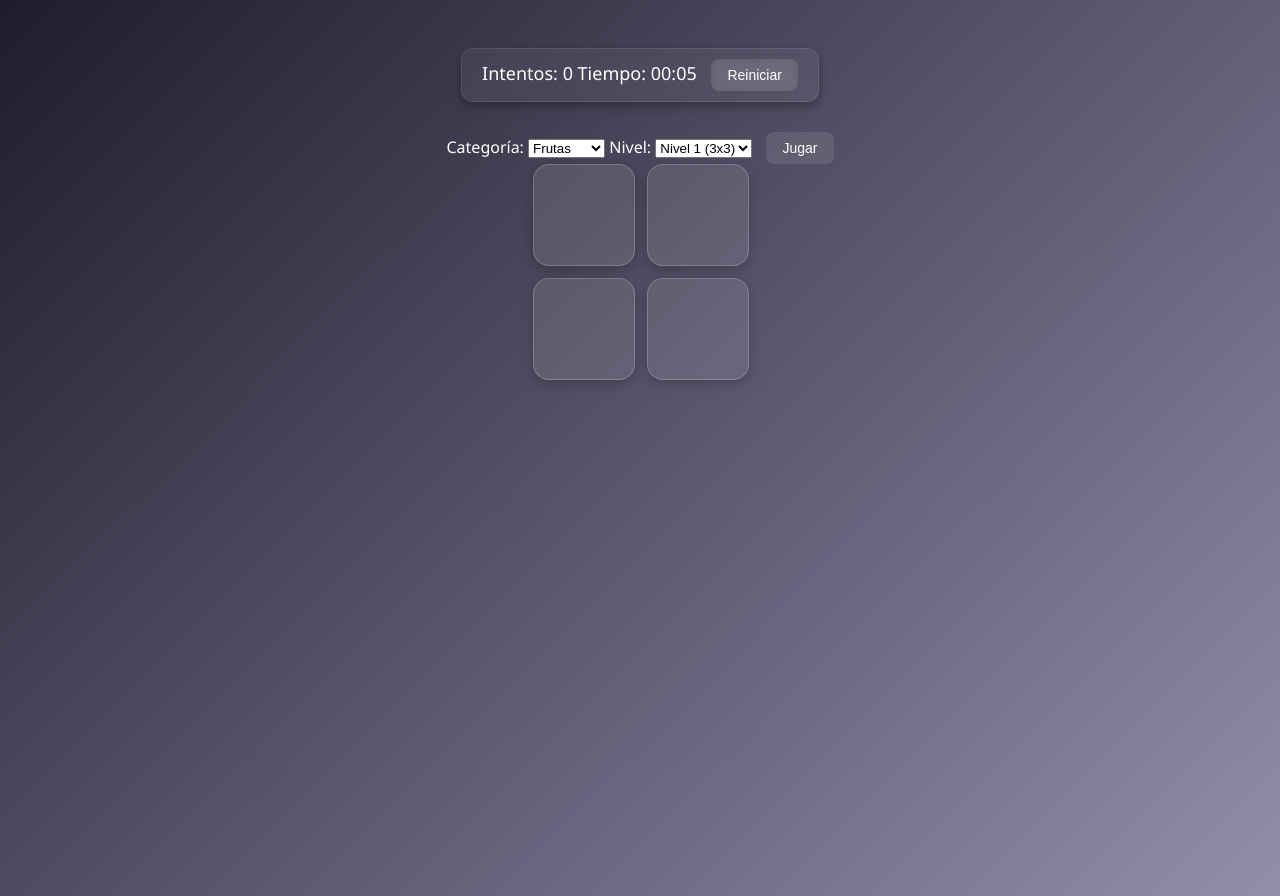
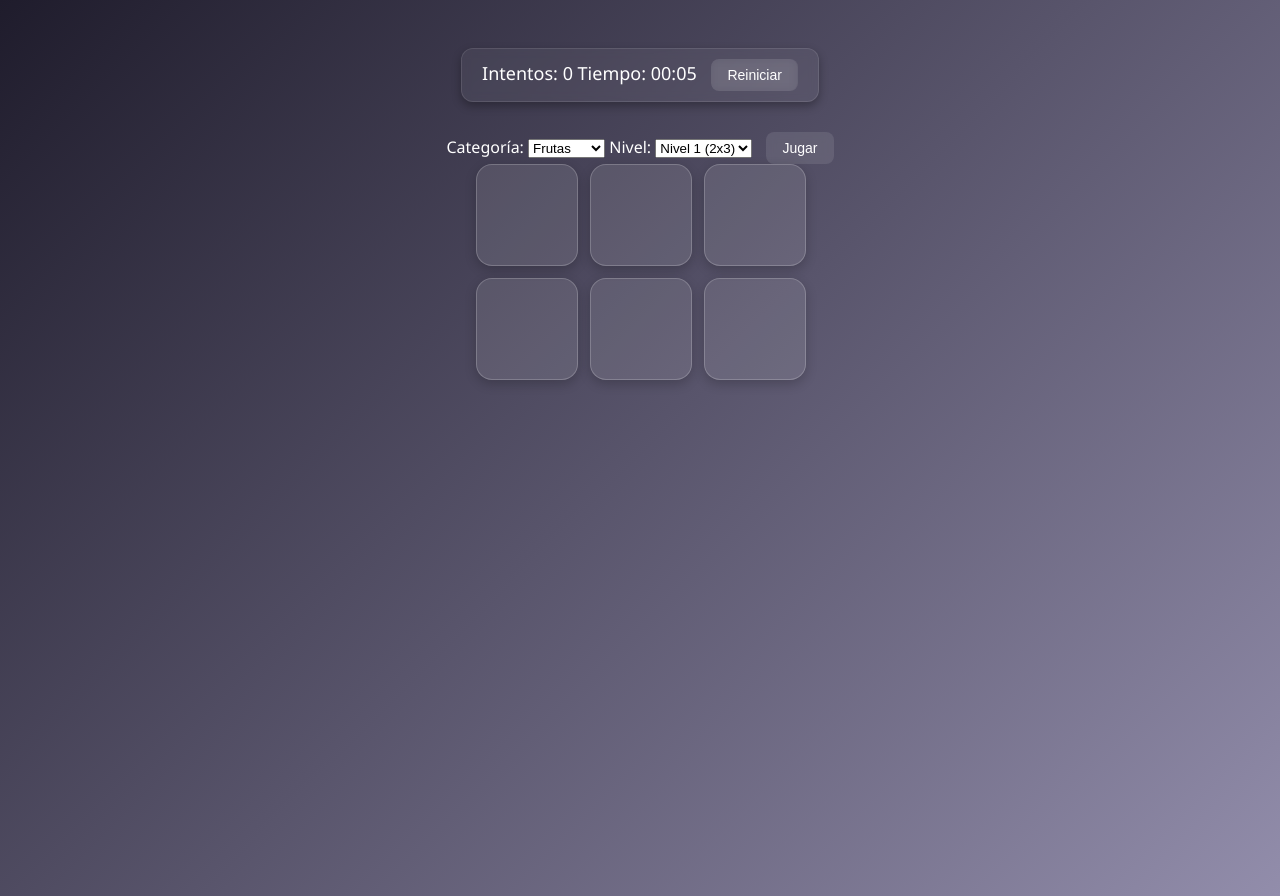
Before and after one commit to Gonzalo10ab/Juego-Memoria, a plain HTML site: page index.html in a window 1280 px wide. Drawn offline with Linux system fonts and the light colour scheme.

Commit message:
Corregido dimensiones del tablero

```diff
--- a/index.html
+++ b/index.html
@@ -26,11 +26,11 @@
 
         <label for="selector-nivel">Nivel:</label>
         <select id="selector-nivel">
-            <option value="1" selected>Nivel 1 (3x3)</option>
+            <option value="1" selected>Nivel 1 (2x3)</option>
             <option value="2">Nivel 2 (4x4)</option>
-            <option value="3">Nivel 3 (5x5)</option>
-            <option value="4">Nivel 4 (5x5)</option>
-            <option value="5">Nivel 5 (5x5)</option>
+            <option value="3">Nivel 3 (4x6)</option>
+            <option value="4">Nivel 4 (4x6)</option>
+            <option value="5">Nivel 5 (4x6)</option>
             <option value="6">Nivel 6 (6x6)</option>
         </select>
 
--- a/js/niveles.js
+++ b/js/niveles.js
@@ -2,7 +2,7 @@
 const niveles = {
     1: {
         filas: 2,             // Número de filas del tablero
-        columnas: 2,          // Número de columnas del tablero
+        columnas: 3,          // Número de columnas del tablero
         powerups: false,      // No se permite usar powerups en este nivel
         joker: false,         // No hay carta Joker disponible
         oscuridad: false,     // No se activa el efecto de oscuridad
@@ -18,7 +18,7 @@ const niveles = {
     },
     3: {
         filas: 4,
-        columnas: 4,
+        columnas: 6,
         powerups: true,
         joker: false,
         oscuridad: false,
@@ -26,14 +26,14 @@ const niveles = {
     },
     4: {
         filas: 4,
-        columnas: 5,
+        columnas: 6,
         powerups: false,
         joker: true,
         oscuridad: false,
         contrarreloj: false
     },
     5: {
-        filas: 6,
+        filas: 4,
         columnas: 6,
         powerups: true,
         joker: false,
@@ -41,7 +41,7 @@ const niveles = {
         contrarreloj: true
     },
     6: {
-        filas: 8,
+        filas: 6,
         columnas: 6,
         powerups: true,
         joker: true,
```
